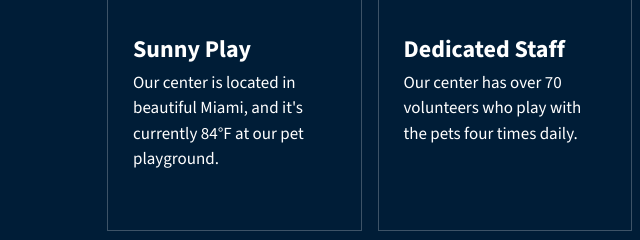
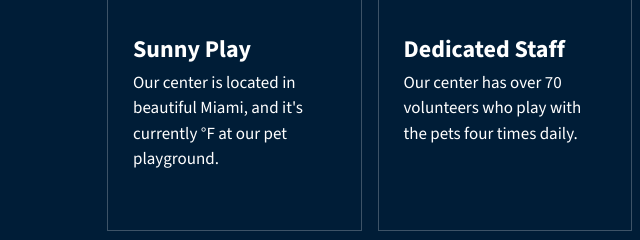
Before and after one commit to sonnenbergmarc/pet-adoption, a plain HTML site: page index.html in a window 1280 px wide. Shown: the part 826-1066 px from the top of the page, 0-640 px from the left. Drawn offline with nearby package versions, Linux system fonts and the light colour scheme.

Commit message:
First step at making temperature value dynamic

```diff
--- a/index.html
+++ b/index.html
@@ -40,7 +40,7 @@
                             </defs>
                         </svg>
                         <h2>Sunny Play</h2>
-                        <p>Our center is located in beautiful Miami, and it's currently 84°F at our pet playground.</p>
+                        <p>Our center is located in beautiful Miami, and it's currently <span></span>°F at our pet playground.</p>
                     </div>
                     <div class="intro-feature">
                         <svg width="48" height="48" viewBox="0 0 48 48" fill="none" xmlns="http://www.w3.org/2000/svg">
```
